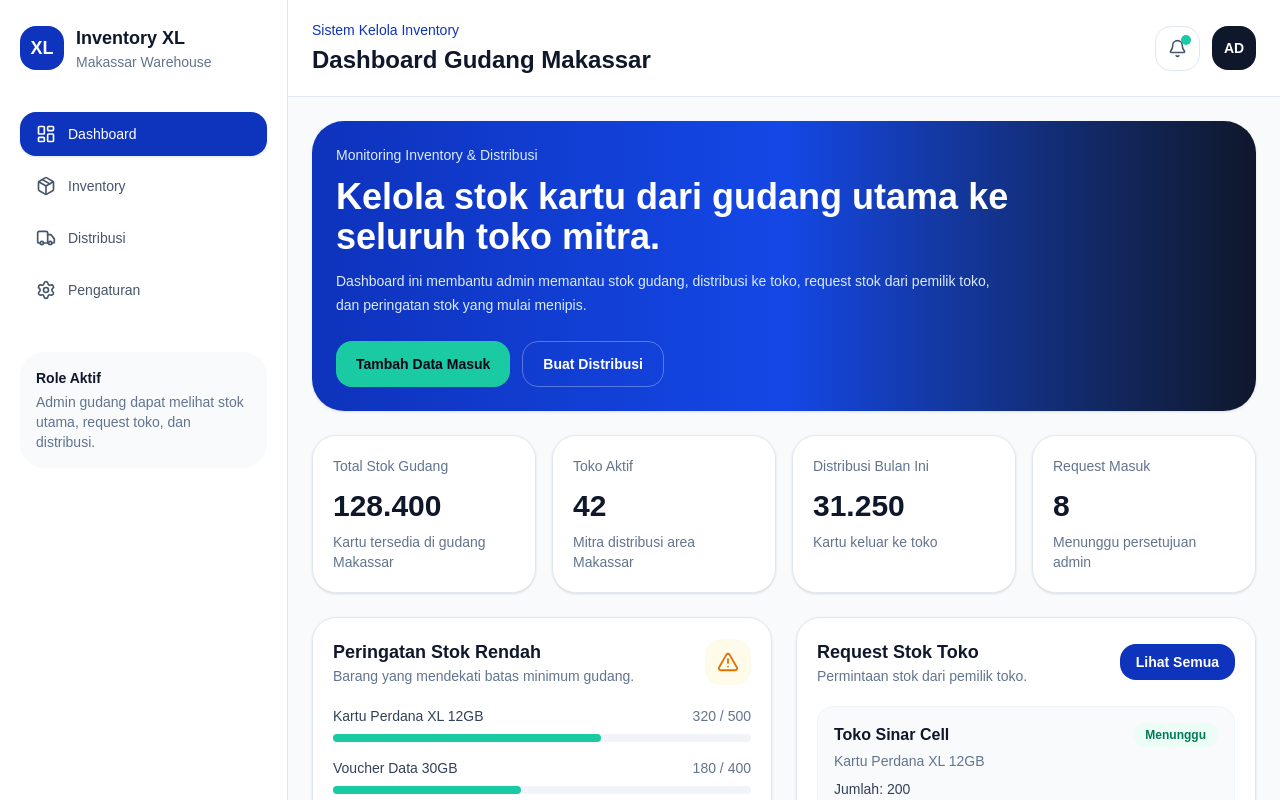
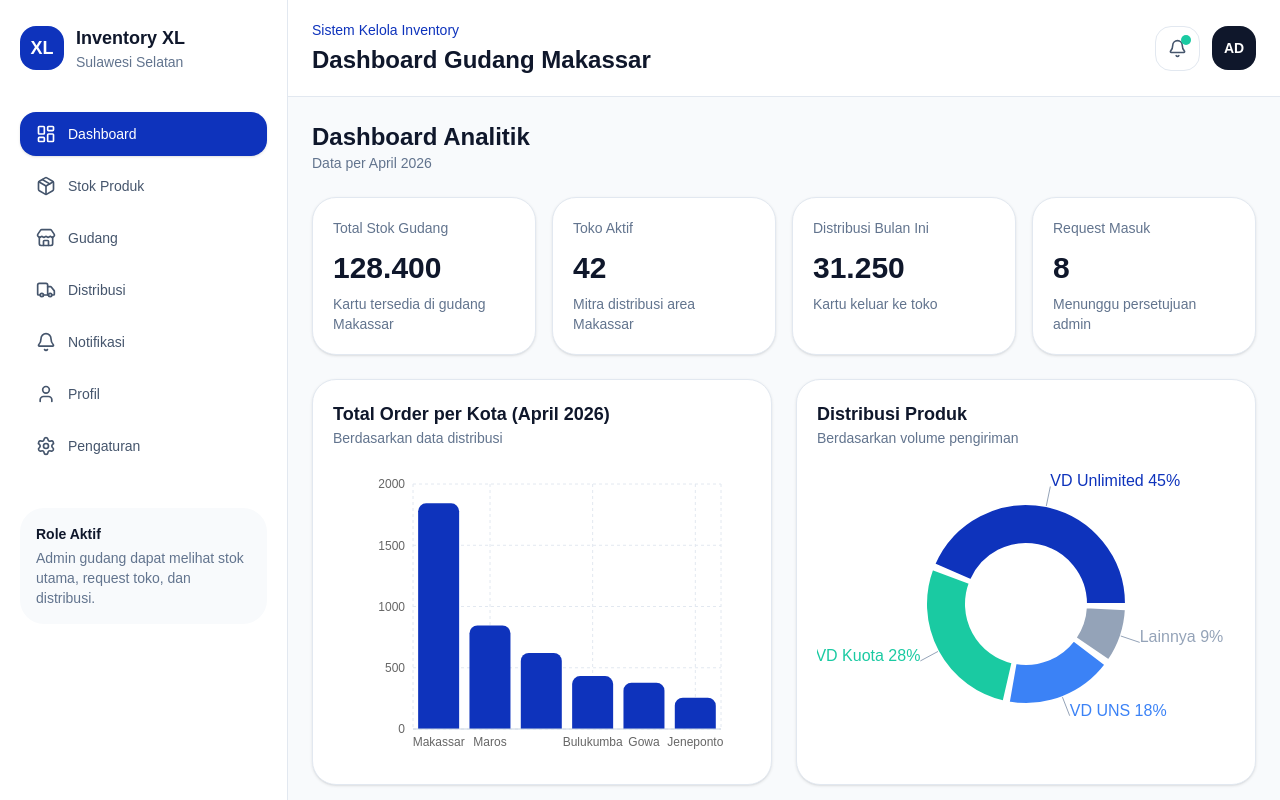
Before and after one commit to aabiilrqm/Website-XL---Management-Inventory, a Next.js app: page / in a window 1280 px wide. Built offline with nearby package versions, Linux system fonts and the light colour scheme.

Commit message:
Mengubah sidebar dengan menambahkan profile

```diff
--- a/package.json
+++ b/package.json
@@ -13,6 +13,7 @@
     "next": "16.2.4",
     "react": "19.2.4",
     "react-dom": "19.2.4",
+    "recharts": "^3.8.1",
     "xlsx": "^0.18.5"
   },
   "devDependencies": {
--- a/src/app/page.tsx
+++ b/src/app/page.tsx
@@ -7,12 +7,79 @@ import StockAlert from "@/components/dashboard/StockAlert";
 import StoreRequestList from "@/components/dashboard/StoreRequestList";
 import DistributionTable from "@/components/dashboard/DistributionTable";
 import { stats } from "@/lib/dummy-data";
-import { useRouter } from "next/navigation";
+
+// Grafik menggunakan recharts (install dulu: npm install recharts)
+import {
+  BarChart,
+  Bar,
+  XAxis,
+  YAxis,
+  CartesianGrid,
+  Tooltip,
+  ResponsiveContainer,
+  PieChart,
+  Pie,
+  Cell,
+} from "recharts";
+
+// Data dummy untuk grafik
+const cityOrderData = [
+  { name: "Makassar", order: 1842 },
+  { name: "Maros", order: 845 },
+  { name: "Takalar", order: 621 },
+  { name: "Bulukumba", order: 432 },
+  { name: "Gowa", order: 378 },
+  { name: "Jeneponto", order: 256 },
+];
+
+const productDistribution = [
+  { name: "VD Unlimited", value: 45, color: "#0E33BC" },
+  { name: "VD Kuota", value: 28, color: "#1ACAA2" },
+  { name: "VD UNS", value: 18, color: "#3B82F6" },
+  { name: "Lainnya", value: 9, color: "#94A3B8" },
+];
+
+const stockByWarehouse = [
+  {
+    product: "VD Unlimited Harian 2GB 28H",
+    warehouse: "Makassar",
+    stock: 12,
+    sold: 320,
+    status: "Menipis",
+  },
+  {
+    product: "VD UNL 2GB 7Hr",
+    warehouse: "Makassar",
+    stock: 62,
+    sold: 215,
+    status: "Aman",
+  },
+  {
+    product: "VD Unlimited 4G 10GB",
+    warehouse: "Maros",
+    stock: 8,
+    sold: 98,
+    status: "Menipis",
+  },
+  {
+    product: "VD Kuota 5GB 30H",
+    warehouse: "Takalar",
+    stock: 45,
+    sold: 167,
+    status: "Aman",
+  },
+  {
+    product: "VD UNS 3GB 7H",
+    warehouse: "Gowa",
+    stock: 23,
+    sold: 89,
+    status: "Aman",
+  },
+];
 
 export default function Home() {
-  // const router = useRouter();
   return (
-    <main className="h-screen overflow-hidden bg-slate-50 text-slate-900">
+    <main className="h-screen overflow-hidden bg-slate-50">
       <div className="flex h-full">
         <Sidebar />
 
@@ -20,47 +87,157 @@ export default function Home() {
           <Topbar />
 
           <div className="flex-1 space-y-6 overflow-y-auto p-6">
-            <section className="rounded-4xl bg-linear-to-r from-[#0E33BC] via-blue-700 to-slate-900 p-6 text-white shadow-sm">
-              <div className="max-w-3xl">
-                <p className="text-sm font-medium text-blue-100">
-                  Monitoring Inventory & Distribusi
+            {/* Header Dashboard */}
+            <div>
+              <h1 className="text-2xl font-bold text-slate-900">
+                Dashboard Analitik
+              </h1>
+              <p className="text-sm text-slate-500">Data per April 2026</p>
+            </div>
+
+            {/* Stat Cards - 4 kolom */}
+            <section className="grid gap-4 sm:grid-cols-2 xl:grid-cols-4">
+              {stats.map((item) => (
+                <StatCard key={item.title} {...item} />
+              ))}
+            </section>
+
+            {/* Bar Chart + Pie Chart - 2 kolom */}
+            <section className="grid gap-6 xl:grid-cols-2">
+              {/* Total Order per Kota */}
+              <div className="rounded-3xl border border-slate-200 bg-white p-5 shadow-sm">
+                <h3 className="text-lg font-bold text-slate-900">
+                  Total Order per Kota (April 2026)
+                </h3>
+                <p className="mb-4 text-sm text-slate-500">
+                  Berdasarkan data distribusi
                 </p>
-                <h1 className="mt-3 text-3xl font-bold md:text-4xl">
-                  Kelola stok kartu dari gudang utama ke seluruh toko mitra.
-                </h1>
-                <p className="mt-3 max-w-2xl text-sm leading-6 text-blue-100">
-                  Dashboard ini membantu admin memantau stok gudang, distribusi
-                  ke toko, request stok dari pemilik toko, dan peringatan stok
-                  yang mulai menipis.
-                </p>
+                <ResponsiveContainer width="100%" height={300}>
+                  <BarChart
+                    data={cityOrderData}
+                    margin={{ top: 20, right: 30, left: 20, bottom: 5 }}
+                  >
+                    <CartesianGrid strokeDasharray="3 3" stroke="#E2E8F0" />
+                    <XAxis
+                      dataKey="name"
+                      tick={{ fontSize: 12 }}
+                      tickLine={false}
+                      axisLine={{ stroke: "#CBD5E1" }}
+                    />
+                    <YAxis
+                      tick={{ fontSize: 12 }}
+                      tickLine={false}
+                      axisLine={false}
+                    />
+                    <Tooltip
+                      contentStyle={{
+                        borderRadius: "16px",
+                        border: "none",
+                        boxShadow: "0 4px 12px rgba(0,0,0,0.1)",
+                      }}
+                    />
+                    <Bar dataKey="order" fill="#0E33BC" radius={[8, 8, 0, 0]} />
+                  </BarChart>
+                </ResponsiveContainer>
               </div>
 
-              <div className="mt-6 flex flex-wrap gap-3">
-                <button className="rounded-2xl bg-[#1ACAA2] px-5 py-3 text-sm font-bold text-slate-950 hover:opacity-90">
-                  Tambah Data Masuk
-                </button>
-                <button className="rounded-2xl border border-white/30 px-5 py-3 text-sm font-bold text-white hover:bg-white/10">
-                  Buat Distribusi
-                </button>
+              {/* Distribusi Produk */}
+              <div className="rounded-3xl border border-slate-200 bg-white p-5 shadow-sm">
+                <h3 className="text-lg font-bold text-slate-900">
+                  Distribusi Produk
+                </h3>
+                <p className="mb-4 text-sm text-slate-500">
+                  Berdasarkan volume pengiriman
+                </p>
+                <ResponsiveContainer width="100%" height={280}>
+                  <PieChart>
+                    <Pie
+                      data={productDistribution}
+                      cx="50%"
+                      cy="50%"
+                      innerRadius={60}
+                      outerRadius={100}
+                      paddingAngle={3}
+                      dataKey="value"
+                      label={({ name, percent = 0 }) =>
+                        `${name} ${(percent * 100).toFixed(0)}%`
+                      }
+                      labelLine={{ stroke: "#94A3B8", strokeWidth: 1 }}
+                    >
+                      {productDistribution.map((entry, index) => (
+                        <Cell
+                          key={`cell-${index}`}
+                          fill={entry.color}
+                          stroke="white"
+                          strokeWidth={2}
+                        />
+                      ))}
+                    </Pie>
+                    <Tooltip />
+                  </PieChart>
+                </ResponsiveContainer>
               </div>
             </section>
 
-            <section className="grid gap-4 sm:grid-cols-2 xl:grid-cols-4">
-              {stats.map((item) => (
-                <StatCard
-                  key={item.title}
-                  title={item.title}
-                  value={item.value}
-                  description={item.description}
-                />
-              ))}
-            </section>
+            {/* Tabel Stok Produk per Gudang */}
+            <div className="rounded-3xl border border-slate-200 bg-white p-5 shadow-sm">
+              <h3 className="text-lg font-bold text-slate-900">
+                Stok Produk per Gudang
+              </h3>
+              <p className="mb-4 text-sm text-slate-500">
+                Data real-time stok seluruh gudang Sulawesi Selatan
+              </p>
 
+              <div className="overflow-x-auto">
+                <table className="w-full text-left text-sm">
+                  <thead>
+                    <tr className="border-b border-slate-200 text-slate-500">
+                      <th className="pb-3 font-semibold">Produk</th>
+                      <th className="pb-3 font-semibold">Gudang</th>
+                      <th className="pb-3 font-semibold">Stok</th>
+                      <th className="pb-3 font-semibold">Terjual</th>
+                      <th className="pb-3 font-semibold">Status</th>
+                    </tr>
+                  </thead>
+                  <tbody>
+                    {stockByWarehouse.map((item, idx) => (
+                      <tr
+                        key={idx}
+                        className="border-b border-slate-100 last:border-0"
+                      >
+                        <td className="py-3 font-medium text-slate-900">
+                          {item.product}
+                        </td>
+                        <td className="py-3 text-slate-600">
+                          {item.warehouse}
+                        </td>
+                        <td className="py-3 text-slate-600">{item.stock}</td>
+                        <td className="py-3 text-slate-600">{item.sold}</td>
+                        <td className="py-3">
+                          <span
+                            className={`rounded-full px-3 py-1 text-xs font-semibold ${
+                              item.status === "Menipis"
+                                ? "bg-amber-50 text-amber-700"
+                                : "bg-emerald-50 text-emerald-700"
+                            }`}
+                          >
+                            {item.status}
+                          </span>
+                        </td>
+                      </tr>
+                    ))}
+                  </tbody>
+                </table>
+              </div>
+            </div>
+
+            {/* Alert dan Request */}
             <section className="grid gap-6 xl:grid-cols-2">
               <StockAlert />
               <StoreRequestList />
             </section>
 
+            {/* Tabel Distribusi */}
             <DistributionTable />
           </div>
         </section>
--- a/src/components/dashboard/Sidebar.tsx
+++ b/src/components/dashboard/Sidebar.tsx
@@ -1,37 +1,31 @@
+// components/dashboard/Sidebar.tsx
+"use client";
+
+import { usePathname, useRouter } from "next/navigation";
 import {
   LayoutDashboard,
   Package,
   Store,
   Truck,
-  ClipboardList,
+  Bell,
+  User,
   Settings,
 } from "lucide-react";
 
 const menuItems = [
-  {
-    label: "Dashboard",
-    icon: LayoutDashboard,
-    active: true,
-  },
-  {
-    label: "Inventory",
-    icon: Package,
-  },
-  {
-    label: "Distribusi",
-    icon: Truck,
-  },
-  // {
-  //   label: "Request Stok",
-  //   icon: ClipboardList,
-  // },
-  {
-    label: "Pengaturan",
-    icon: Settings,
-  },
+  { label: "Dashboard", icon: LayoutDashboard, path: "/" },
+  { label: "Stok Produk", icon: Package, path: "/stok-produk" },
+  { label: "Gudang", icon: Store, path: "/gudang" },
+  { label: "Distribusi", icon: Truck, path: "/distribusi" },
+  { label: "Notifikasi", icon: Bell, path: "/notifikasi" },
+  { label: "Profil", icon: User, path: "/profil" },
+  { label: "Pengaturan", icon: Settings, path: "/pengaturan" },
 ];
 
 export default function Sidebar() {
+  const pathname = usePathname();
+  const router = useRouter();
+
   return (
     <aside className="hidden min-h-screen w-72 border-r border-slate-200 bg-white px-5 py-6 lg:block">
       <div className="mb-10">
@@ -41,7 +35,7 @@ export default function Sidebar() {
           </div>
           <div>
             <h1 className="text-lg font-bold text-slate-900">Inventory XL</h1>
-            <p className="text-sm text-slate-500">Makassar Warehouse</p>
+            <p className="text-sm text-slate-500">Sulawesi Selatan</p>
           </div>
         </div>
       </div>
@@ -49,12 +43,14 @@ export default function Sidebar() {
       <nav className="space-y-2">
         {menuItems.map((item) => {
           const Icon = item.icon;
+          const isActive = pathname === item.path;
 
           return (
             <button
               key={item.label}
+              onClick={() => router.push(item.path)}
               className={`flex w-full items-center gap-3 rounded-2xl px-4 py-3 text-left text-sm font-medium transition ${
-                item.active
+                isActive
                   ? "bg-[#0E33BC] text-white shadow-sm"
                   : "text-slate-600 hover:bg-slate-100 hover:text-slate-900"
               }`}
```
Also changed, not shown: 1 other file (tests, documents, lock files or other folders).
